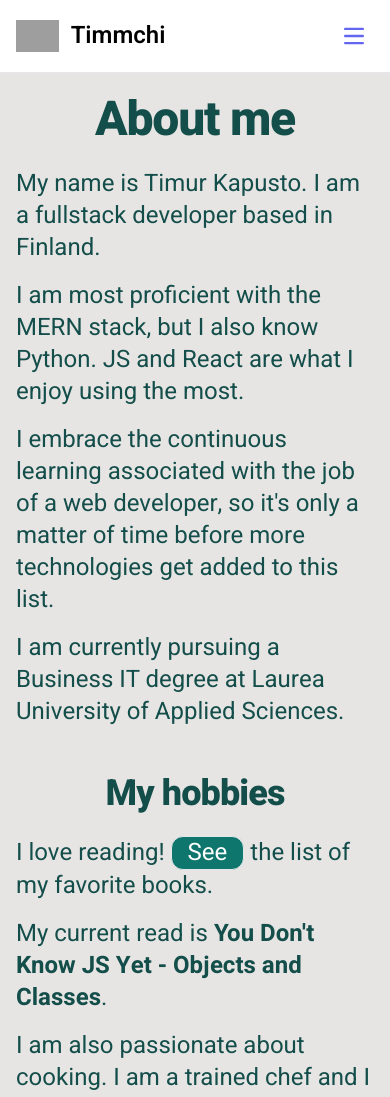
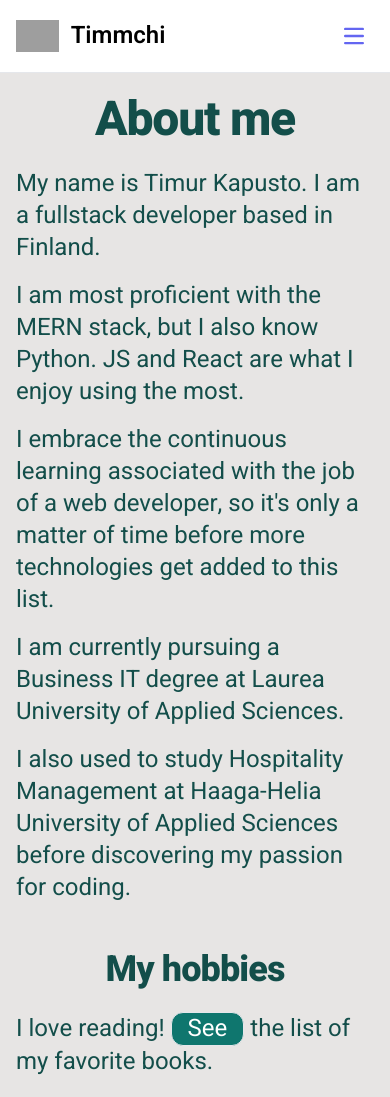
Before and after one commit to timmchi/timmchi.github.io, a React (Vite) app: page /about in a window 390 px wide. Shown: the top 1097 px of the page. Built offline with nearby package versions, Linux system fonts and the light colour scheme; grey boxes are pictures that could not be loaded.

Commit message:
about me, responsiveness

```diff
--- a/src/components/About.jsx
+++ b/src/components/About.jsx
@@ -14,6 +14,7 @@ const About = () => {
                     <p className="w-auto max-w-lg mb-4">I embrace the continuous learning associated with the job of a web developer,
                         so it's only a matter of time before more technologies get added to this list.</p>
                     <p className="w-auto max-w-lg mb-4">I am currently pursuing a Business IT degree at Laurea University of Applied Sciences.</p>
+                    <p className="w-auto max-w-lg mb-4">I also used to study Hospitality Management at Haaga-Helia University of Applied Sciences before discovering my passion for coding.</p>
                 </div>
                 <div className="text-2xl mx-auto px-4">
                     <div>
--- a/src/components/ProjectCard.jsx
+++ b/src/components/ProjectCard.jsx
@@ -28,7 +28,7 @@ const ProjectCard = ({ project }) => {
                     Read more
                 </button>
             </div>
-            <div className="basis-1/3 rounded-xl flex justify-center align-center border-8 border-slate-100 my-6 p-2 bg-slate-200 shadow-lg lg:my-12 lg:p-8">
+            <div className="basis-1/3 rounded-xl flex justify-center align-center border-8 border-slate-100 my-6 p-2 bg-slate-200 shadow-lg lg:my-8 lg:p-8 lg:pb-16">
                 <Carousel images={project.images} />
             </div>
 
```
